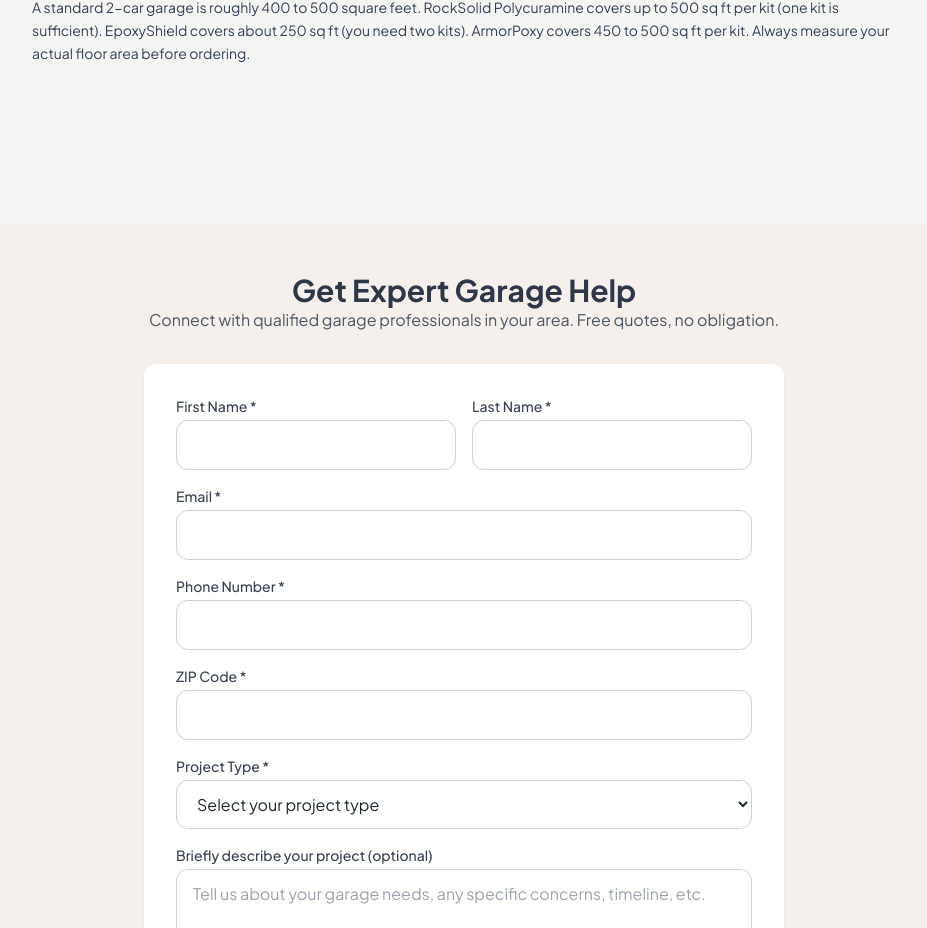
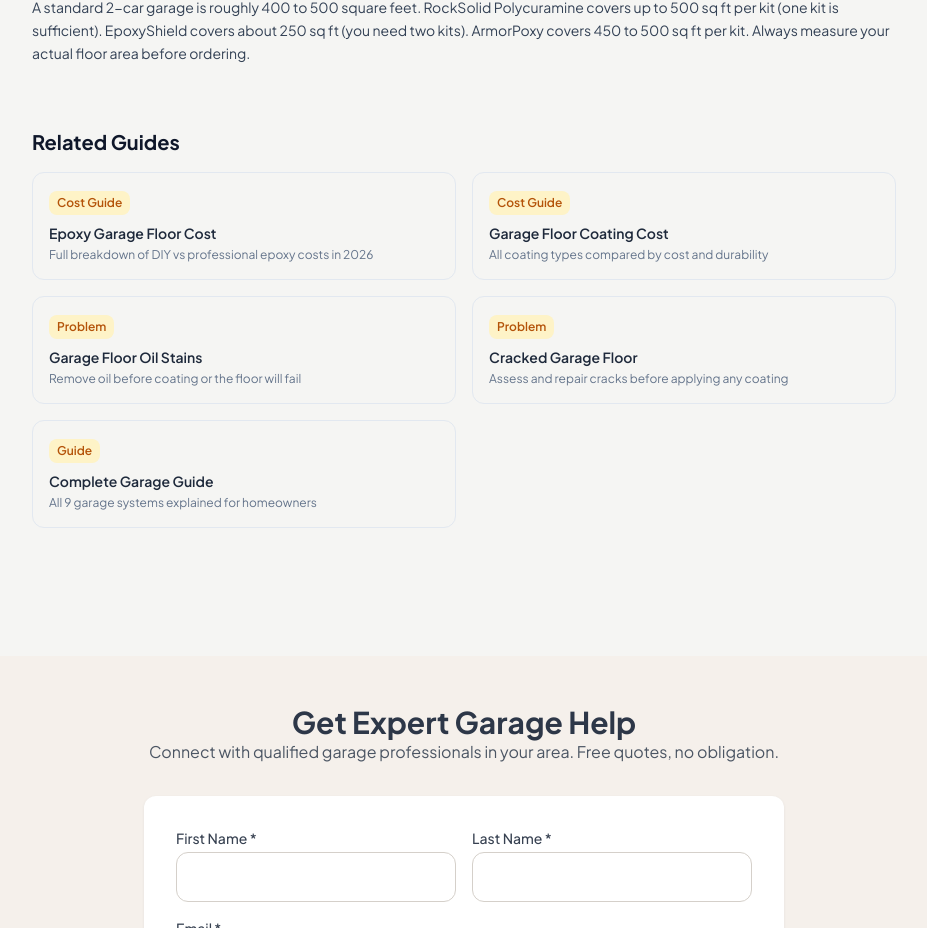
Before and after one commit to thebasementguide2026/thegarage.guide-, a Next.js app: page /reviews/best-garage-floor-epoxy in a window 1280 px wide. Shown: the part 5554-6482 px from the top of the page, without its empty margins (176-1103 px from the left). Built offline with nearby package versions, Linux system fonts and the light colour scheme.

Commit message:
Add Related Guides section between FAQ and article end

```diff
--- a/app/reviews/best-garage-floor-epoxy/page.tsx
+++ b/app/reviews/best-garage-floor-epoxy/page.tsx
@@ -227,6 +227,37 @@ export default function BestGarageFloorEpoxy() {
           </div>
         </div>
 
+        {/* Related Guides */}
+        <section className='mb-8'>
+          <h2 className='text-xl font-bold text-slate-900 mb-4'>Related Guides</h2>
+          <div className='grid grid-cols-1 md:grid-cols-2 gap-4'>
+            <Link href='/cost-guides/epoxy-garage-floor-cost' className='border border-slate-200 rounded-lg p-4 hover:border-amber-700 transition-colors'>
+              <span className='inline-block bg-amber-100 text-amber-700 text-xs font-semibold px-2 py-1 rounded mb-2'>Cost Guide</span>
+              <p className='font-semibold text-slate-800 text-sm'>Epoxy Garage Floor Cost</p>
+              <p className='text-slate-500 text-xs mt-1'>Full breakdown of DIY vs professional epoxy costs in 2026</p>
+            </Link>
+            <Link href='/cost-guides/garage-floor-coating-cost' className='border border-slate-200 rounded-lg p-4 hover:border-amber-700 transition-colors'>
+              <span className='inline-block bg-amber-100 text-amber-700 text-xs font-semibold px-2 py-1 rounded mb-2'>Cost Guide</span>
+              <p className='font-semibold text-slate-800 text-sm'>Garage Floor Coating Cost</p>
+              <p className='text-slate-500 text-xs mt-1'>All coating types compared by cost and durability</p>
+            </Link>
+            <Link href='/problems/garage-floor-oil-stains' className='border border-slate-200 rounded-lg p-4 hover:border-amber-700 transition-colors'>
+              <span className='inline-block bg-amber-100 text-amber-700 text-xs font-semibold px-2 py-1 rounded mb-2'>Problem</span>
+              <p className='font-semibold text-slate-800 text-sm'>Garage Floor Oil Stains</p>
+              <p className='text-slate-500 text-xs mt-1'>Remove oil before coating or the floor will fail</p>
+            </Link>
+            <Link href='/problems/cracked-garage-floor' className='border border-slate-200 rounded-lg p-4 hover:border-amber-700 transition-colors'>
+              <span className='inline-block bg-amber-100 text-amber-700 text-xs font-semibold px-2 py-1 rounded mb-2'>Problem</span>
+              <p className='font-semibold text-slate-800 text-sm'>Cracked Garage Floor</p>
+              <p className='text-slate-500 text-xs mt-1'>Assess and repair cracks before applying any coating</p>
+            </Link>
+            <Link href='/guides/complete-garage-guide' className='border border-slate-200 rounded-lg p-4 hover:border-amber-700 transition-colors'>
+              <span className='inline-block bg-amber-100 text-amber-700 text-xs font-semibold px-2 py-1 rounded mb-2'>Guide</span>
+              <p className='font-semibold text-slate-800 text-sm'>Complete Garage Guide</p>
+              <p className='text-slate-500 text-xs mt-1'>All 9 garage systems explained for homeowners</p>
+            </Link>
+          </div>
+        </section>
       </article>
 
                 <LeadForm />
```
